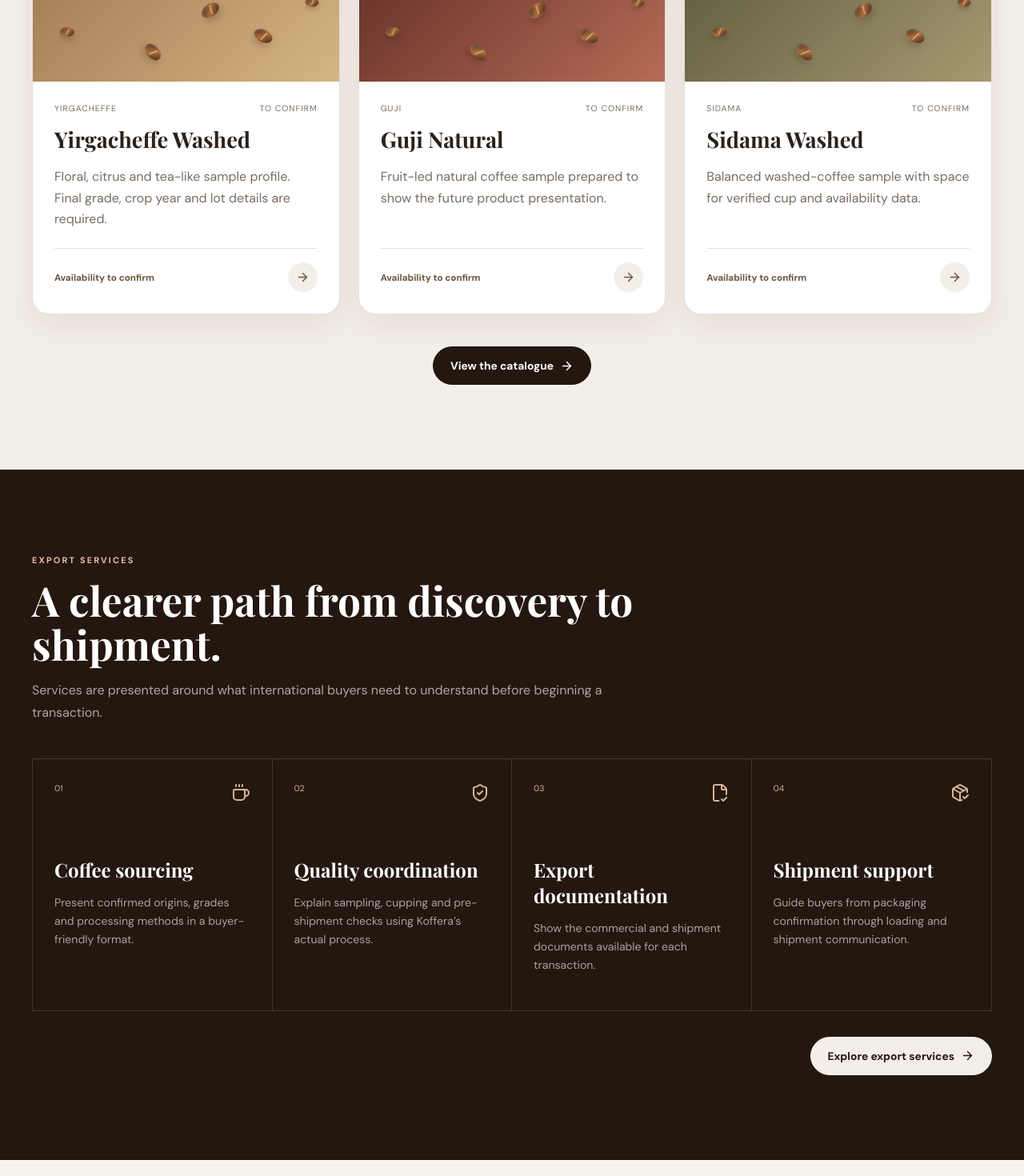
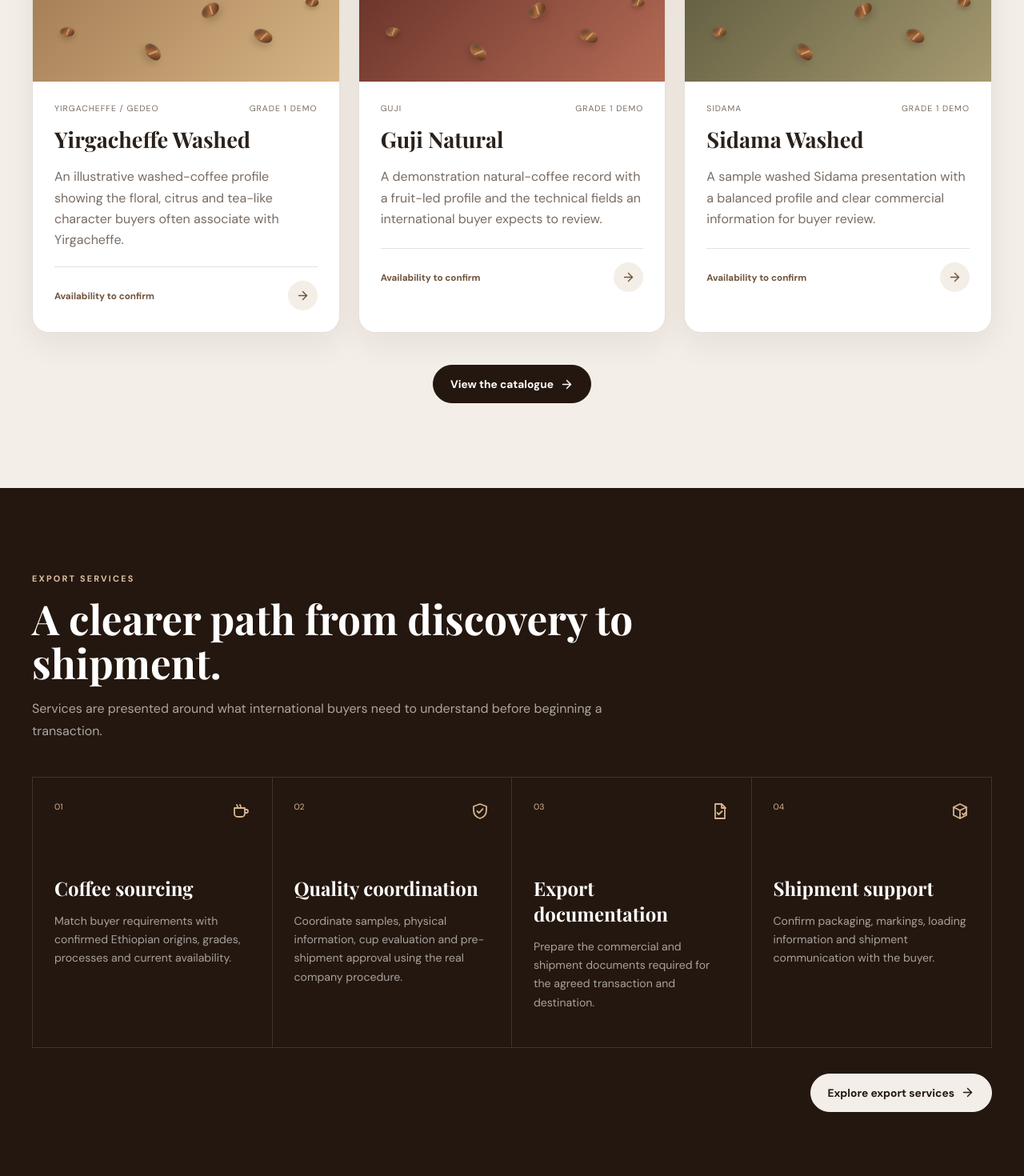
Before and after one commit to yohannesmulugeta/koffera-coffee, a React (Vite) app: page /#/ in a window 1280 px wide. Shown: the part 2160-3630 px from the top of the page at 80% size. Built offline with nearby package versions, Linux system fonts and the light colour scheme.

Commit message:
Use local icons and enrich demo coffee content

```diff
--- a/src/data/content.js
+++ b/src/data/content.js
@@ -1,43 +1,43 @@
-import {Building2,Coffee,FileCheck2,Globe2,Layers3,Leaf,PackageCheck,ShieldCheck,Users} from 'lucide-react';
+import {Building2,Coffee,FileCheck2,Globe2,Layers3,Leaf,PackageCheck,ShieldCheck,Users} from '../components/Icons';
 
 export const company={phone:'+251 920 318 757',email:'firaolkebede777@gmail.com',location:'Addis Ababa, Ethiopia',founder:'Firaol Kebede'};
 
 export const coffees=[
-{slug:'yirgacheffe-washed',name:'Yirgacheffe Washed',region:'Yirgacheffe',process:'Washed',tone:'gold',text:'Floral, citrus and tea-like sample profile. Final grade, crop year and lot details are required.',grade:'To confirm',cropYear:'To confirm',altitude:'To confirm',variety:'To confirm',cup:'Sample profile — verify before publishing',availability:'To confirm'},
-{slug:'guji-natural',name:'Guji Natural',region:'Guji',process:'Natural',tone:'red',text:'Fruit-led natural coffee sample prepared to show the future product presentation.',grade:'To confirm',cropYear:'To confirm',altitude:'To confirm',variety:'To confirm',cup:'Sample profile — verify before publishing',availability:'To confirm'},
-{slug:'sidama-washed',name:'Sidama Washed',region:'Sidama',process:'Washed',tone:'olive',text:'Balanced washed-coffee sample with space for verified cup and availability data.',grade:'To confirm',cropYear:'To confirm',altitude:'To confirm',variety:'To confirm',cup:'Sample profile — verify before publishing',availability:'To confirm'},
-{slug:'commercial-arabica',name:'Commercial Arabica',region:'Origin to confirm',process:'Commercial',tone:'brown',text:'Commercial-grade placeholder ready for final specification, screen size, moisture and packaging data.',grade:'To confirm',cropYear:'To confirm',altitude:'To confirm',variety:'To confirm',cup:'Technical profile to confirm',availability:'To confirm'}
+{slug:'yirgacheffe-washed',name:'Yirgacheffe Washed',region:'Yirgacheffe / Gedeo',process:'Washed',tone:'gold',text:'An illustrative washed-coffee profile showing the floral, citrus and tea-like character buyers often associate with Yirgacheffe.',grade:'Grade 1 demo',cropYear:'Current crop — confirm',altitude:'1,750–2,200 m demo range',variety:'Ethiopian landraces — confirm',cup:'Illustrative profile: jasmine, bergamot, lemon and black tea with a clean finish.',availability:'Ask for current offer',packaging:'60 kg jute with liner — example',moisture:'9.5–11.5% target — example',screen:'14+ example',certification:'Lot documents required'},
+{slug:'guji-natural',name:'Guji Natural',region:'Guji',process:'Natural',tone:'red',text:'A demonstration natural-coffee record with a fruit-led profile and the technical fields an international buyer expects to review.',grade:'Grade 1 demo',cropYear:'Current crop — confirm',altitude:'1,850–2,300 m demo range',variety:'Ethiopian landraces — confirm',cup:'Illustrative profile: blueberry, strawberry, cocoa and a syrupy body.',availability:'Ask for current offer',packaging:'60 kg jute with liner — example',moisture:'9.5–11.5% target — example',screen:'14+ example',certification:'Lot documents required'},
+{slug:'sidama-washed',name:'Sidama Washed',region:'Sidama',process:'Washed',tone:'olive',text:'A sample washed Sidama presentation with a balanced profile and clear commercial information for buyer review.',grade:'Grade 1 demo',cropYear:'Current crop — confirm',altitude:'1,700–2,200 m demo range',variety:'Ethiopian landraces — confirm',cup:'Illustrative profile: citrus, stone fruit, brown sugar and balanced acidity.',availability:'Ask for current offer',packaging:'60 kg jute with liner — example',moisture:'9.5–11.5% target — example',screen:'14+ example',certification:'Lot documents required'},
+{slug:'commercial-arabica',name:'Commercial Arabica',region:'Multiple origins — confirm',process:'Washed or natural',tone:'brown',text:'A commercial-coffee demonstration record prepared for final grade, screen, moisture, packaging and shipment information.',grade:'Commercial grade demo',cropYear:'Current crop — confirm',altitude:'Varies by lot',variety:'To be stated per lot',cup:'Balanced commercial profile; final description should come from the approved lot sample.',availability:'Ask for current offer',packaging:'60 kg jute — example',moisture:'Contract specification',screen:'Contract specification',certification:'Only when supported by lot documents'}
 ];
 
 export const origins=[
-['Yirgacheffe','gold','Sample origin page prepared for verified sourcing, processing and availability data.'],
-['Guji','red','Space for confirmed supplier relationships, lot information and coffee photography.'],
-['Sidama','olive','Prepared for Koffera’s verified regional story, processing methods and coffees.'],
-['Limu','brown','Origin content will be published only after sourcing information is confirmed.'],
-['Jimma','dark','A structured placeholder for commercial and specialty coffee information.']
+['Yirgacheffe','gold','Known internationally for refined washed and natural profiles. Add Koffera’s actual suppliers, stations, districts and available lots.'],
+['Guji','red','A major specialty-coffee region associated with expressive natural and washed coffees. Publish only confirmed sourcing relationships.'],
+['Sidama','olive','A broad coffee-producing area with diverse elevations and profiles. Link the final story to real lots and processing partners.'],
+['Limu','brown','Often presented as a clean, balanced washed-coffee origin. Confirm whether Koffera actively offers coffee from this area.'],
+['Jimma','dark','Relevant to both commercial and specialty discussions. Add verified grade, process, availability and supplier information.']
 ];
 
 export const serviceCards=[
-[Coffee,'Coffee sourcing','Present confirmed origins, grades and processing methods in a buyer-friendly format.'],
-[ShieldCheck,'Quality coordination','Explain sampling, cupping and pre-shipment checks using Koffera’s actual process.'],
-[FileCheck2,'Export documentation','Show the commercial and shipment documents available for each transaction.'],
-[PackageCheck,'Shipment support','Guide buyers from packaging confirmation through loading and shipment communication.']
+[Coffee,'Coffee sourcing','Match buyer requirements with confirmed Ethiopian origins, grades, processes and current availability.'],
+[ShieldCheck,'Quality coordination','Coordinate samples, physical information, cup evaluation and pre-shipment approval using the real company procedure.'],
+[FileCheck2,'Export documentation','Prepare the commercial and shipment documents required for the agreed transaction and destination.'],
+[PackageCheck,'Shipment support','Confirm packaging, markings, loading information and shipment communication with the buyer.']
 ];
 
 export const qualitySteps=[
-['01','Source and lot identification','Confirm the supplier, origin, lot reference and processing information.'],
-['02','Physical inspection','Record the checks Koffera actually performs before presenting a lot to buyers.'],
-['03','Sample preparation and cupping','Add the real sample-roasting, cupping and result-recording procedure.'],
-['04','Buyer sample approval','Explain how samples are requested, dispatched and approved before contracting.'],
-['05','Pre-shipment confirmation','Present the real inspection, documentation and approval process.'],
-['06','Shipment follow-up','Show how Koffera communicates loading, documents and shipment progress.']
+['01','Buyer requirement review','Record origin, grade, process, quantity, packaging, destination and expected purchase timing.'],
+['02','Lot identification','Match the enquiry with an available lot and document supplier, origin, process and basic physical information.'],
+['03','Sample preparation and evaluation','Prepare a representative sample, record cup observations and share available specifications.'],
+['04','Buyer sample approval','Dispatch the sample, collect feedback and confirm whether the approved sample will govern the contract.'],
+['05','Pre-shipment confirmation','Complete the agreed quality checks, packaging review and document preparation before loading.'],
+['06','Shipment and document follow-up','Share loading updates, shipping documents and communication required until handover.']
 ];
 
 export const marketSegments=[
-[Coffee,'Specialty roasters','Detailed origin, process and cup information for quality-focused purchasing teams.'],
-[Globe2,'Importers & distributors','Clear commercial information, documentation and shipment coordination.'],
-[Building2,'Private-label brands','A structured enquiry path for packaging and brand requirements, subject to capability confirmation.'],
-[Users,'Cafés & hospitality','Coffee selection and supply conversations for professional hospitality operators.'],
-[Layers3,'Retail coffee companies','Product and packaging information prepared for retail sourcing discussions.'],
-[Leaf,'Responsible sourcing partners','Space for verified traceability, sustainability and partnership evidence.']
+[Coffee,'Specialty roasters','Origin, process, cup profile, sample access and lot-level detail for quality-focused purchasing teams.'],
+[Globe2,'Importers & distributors','Commercial offers, documentation, packaging and shipment coordination for regional distribution.'],
+[Building2,'Private-label brands','A structured discussion for coffee selection, packaging requirements and brand execution, subject to capability confirmation.'],
+[Users,'Cafés & hospitality','Coffee selection and supply conversations for cafés, hotels, restaurants and hospitality operators.'],
+[Layers3,'Retail coffee companies','Product, packaging and supply information prepared for retail sourcing and brand planning.'],
+[Leaf,'Responsible sourcing partners','Traceability and sustainability information supported by real records rather than general claims.']
 ];
```
